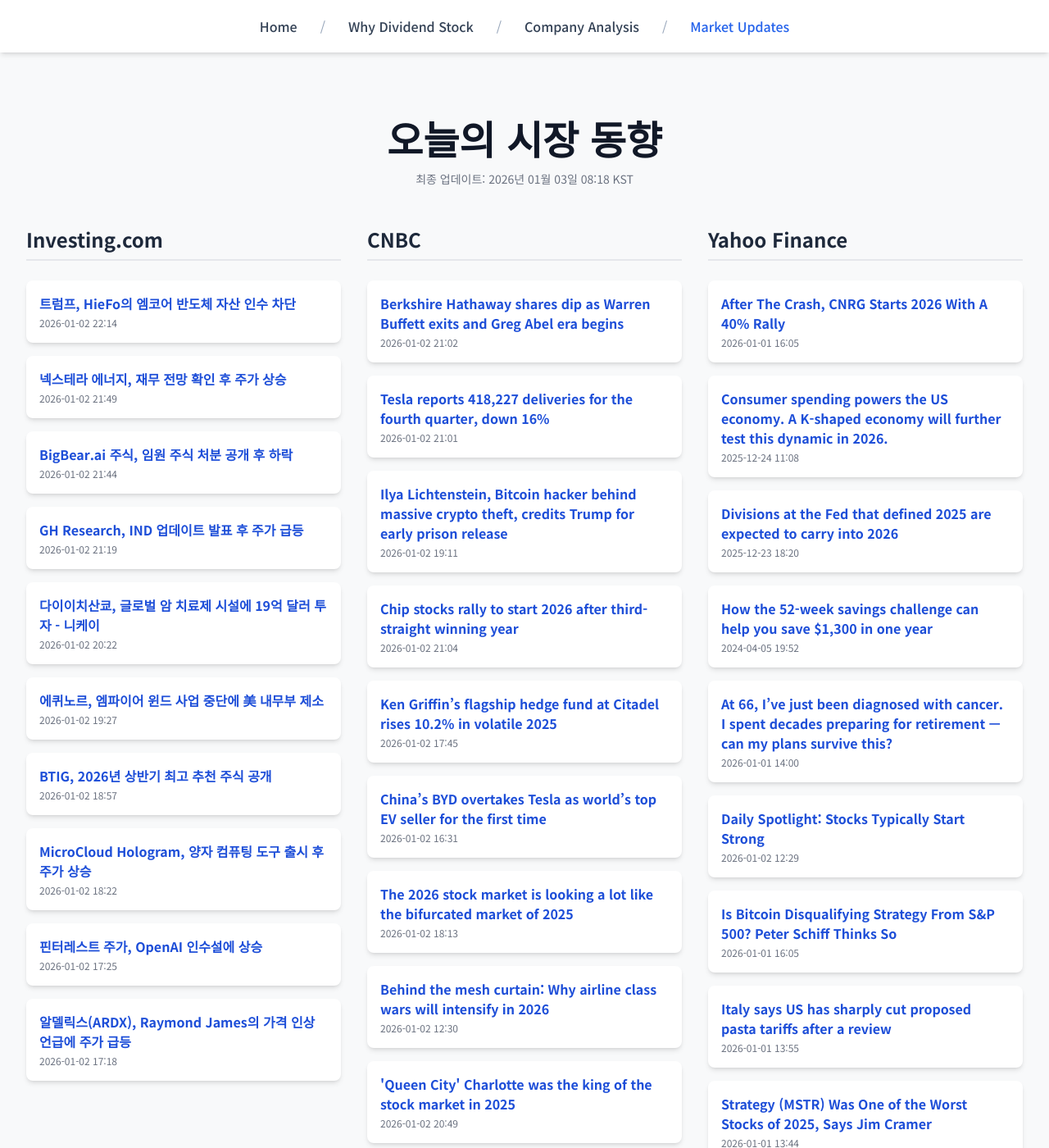
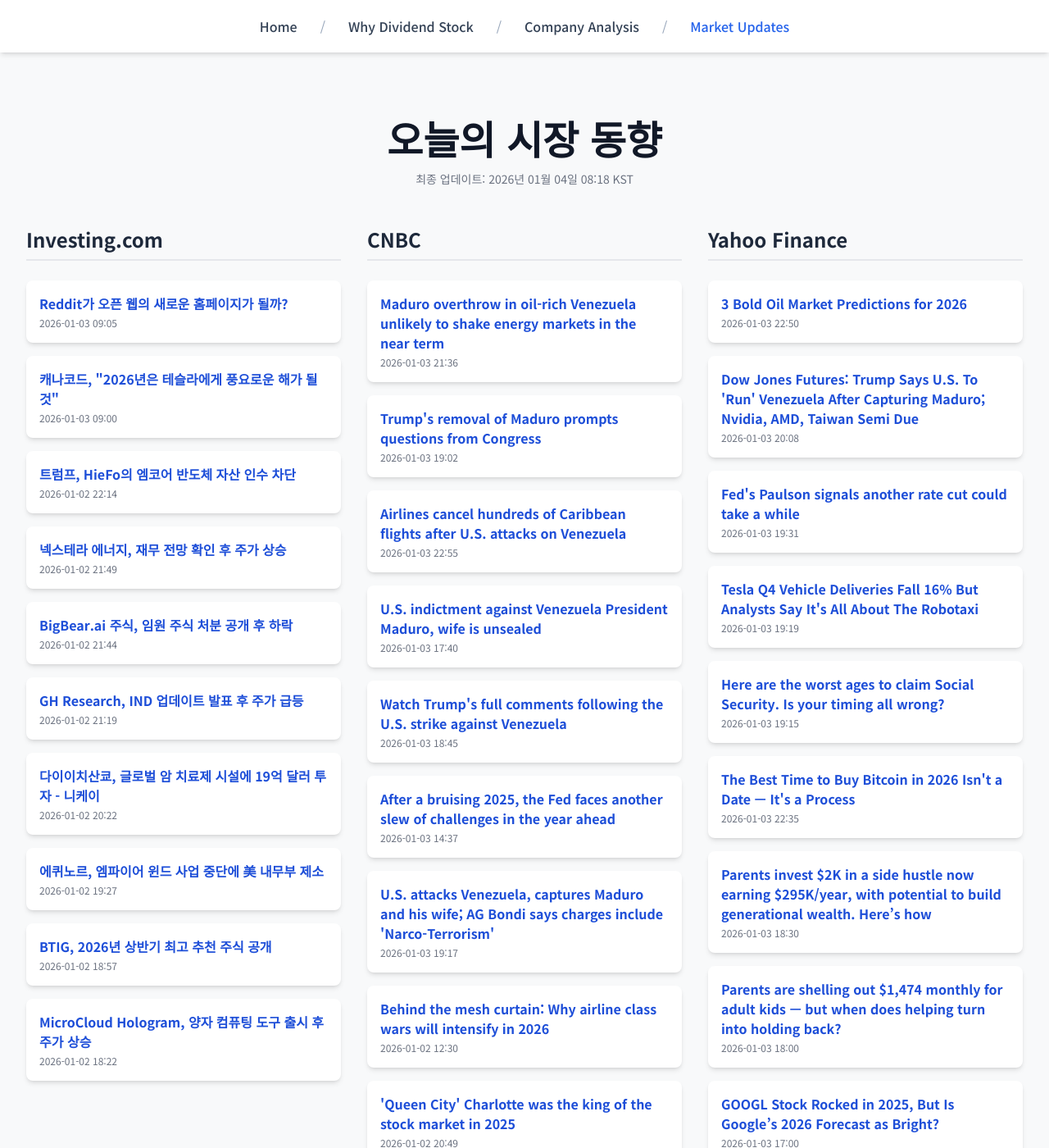
Before and after one commit to Kay-Hwang/my-company-analysis, a Jekyll site: the page built from market-updates.html, in a window 1280 px wide and 1400 px high. Shown: the whole window at 82% size. Built offline with Jekyll 4.4.1, drawn with Linux system fonts in a browser that asks for light colours; nearby versions of some CDN libraries; a script that is not in the unit is left out; some of the changed text lies outside the part shown.

Commit message:
Update daily data

```diff
--- a/_data/latest_data.json
+++ b/_data/latest_data.json
@@ -1,7 +1,19 @@
 {
-  "lastUpdated": "2026년 01월 03일 08:18 KST",
+  "lastUpdated": "2026년 01월 04일 08:18 KST",
   "news": {
     "investing": [
+      {
+        "title": "Reddit가 오픈 웹의 새로운 홈페이지가 될까?",
+        "link": "https://kr.investing.com/news/stock-market-news/article-1771767",
+        "pubDate": "2026-01-03 09:05:02",
+        "summary": "Reddit가 오픈 웹의 새로운 홈페이지가 될까?"
+      },
+      {
+        "title": "캐나코드, \"2026년은 테슬라에게 풍요로운 해가 될 것\"",
+        "link": "https://kr.investing.com/news/stock-market-news/article-1771765",
+        "pubDate": "2026-01-03 09:00:02",
+        "summary": "캐나코드, \"2026년은 테슬라에게 풍요로운 해가 될 것\""
+      },
       {
         "title": "트럼프, HieFo의 엠코어 반도체 자산 인수 차단",
         "link": "https://kr.investing.com/news/stock-market-news/article-93CH-1771655",
@@ -49,62 +61,50 @@
         "link": "https://kr.investing.com/news/stock-market-news/article-93CH-1771523",
         "pubDate": "2026-01-02 18:22:44",
         "summary": "MicroCloud Hologram, 양자 컴퓨팅 도구 출시 후 주가 상승"
-      },
-      {
-        "title": "핀터레스트 주가, OpenAI 인수설에 상승",
-        "link": "https://kr.investing.com/news/stock-market-news/article-93CH-1771506",
-        "pubDate": "2026-01-02 17:25:22",
-        "summary": "핀터레스트 주가, OpenAI 인수설에 상승"
-      },
-      {
-        "title": "알델릭스(ARDX), Raymond James의 가격 인상 언급에 주가 급등",
-        "link": "https://kr.investing.com/news/stock-market-news/article-93CH-1771504",
-        "pubDate": "2026-01-02 17:18:33",
-        "summary": "알델릭스(ARDX), Raymond James의 가격 인상 언급에 주가 급등"
       }
     ],
     "cnbc": [
       {
-        "title": "Berkshire Hathaway shares dip as Warren Buffett exits and Greg Abel era begins",
-        "link": "https://www.cnbc.com/2026/01/02/berkshire-hathaway-shares-dip-as-warren-buffett-exits-and-greg-abel-era-begins.html",
-        "pubDate": "Fri, 02 Jan 2026 21:02:09 GMT",
-        "summary": "Investors digested the formal end of Warren Buffett's six-decade tenure as chief executive and the start of a new era under successor Greg Abel."
+        "title": "Maduro overthrow in oil-rich Venezuela unlikely to shake energy markets in the near term",
+        "link": "https://www.cnbc.com/2026/01/03/trump-venezuela-attack-oil-markets.html",
+        "pubDate": "Sat, 03 Jan 2026 21:36:46 GMT",
+        "summary": "While Venezuela has the world's largest oil reserves, its oil production is relatively small."
       },
       {
-        "title": "Tesla reports 418,227 deliveries for the fourth quarter, down 16%",
-        "link": "https://www.cnbc.com/2026/01/02/tesla-tsla-q4-2025-vehicle-deliveries.html",
-        "pubDate": "Fri, 02 Jan 2026 21:01:33 GMT",
-        "summary": "Tesla's fourth-quarter deliveries report follows a steep rally in the company's stock in the last few months of 2025."
+        "title": "Trump's removal of Maduro prompts questions from Congress",
+        "link": "https://www.cnbc.com/2026/01/03/trumps-maduro-venezuela-congress.html",
+        "pubDate": "Sat, 03 Jan 2026 19:02:56 GMT",
+        "summary": "Congressional lawmakers say they were not briefed before President Donald Trump launched a land attack on Venezuela and deposed President Nicolas Maduro."
       },
       {
-        "title": "Ilya Lichtenstein, Bitcoin hacker behind massive crypto theft, credits Trump for early prison release",
-        "link": "https://www.cnbc.com/2026/01/02/bitcoin-hacker-ilya-lichtenstein-bitfinex-razzlekhan.html",
-        "pubDate": "Fri, 02 Jan 2026 19:11:41 GMT",
-        "summary": "Ilya Lichtenstein had been sentenced to five years in prison after pleading guilty and admitting to the hack of crypto assets valued in the billions of dollars."
+        "title": "Airlines cancel hundreds of Caribbean flights after U.S. attacks on Venezuela",
+        "link": "https://www.cnbc.com/2026/01/03/venezuela-airspace-flight-disruptions.html",
+        "pubDate": "Sat, 03 Jan 2026 22:55:24 GMT",
+        "summary": "U.S. airlines cancel hundreds of Caribbean flights after U.S. strikes on Venezuela."
       },
       {
-        "title": "Chip stocks rally to start 2026 after third-straight winning year",
-        "link": "https://www.cnbc.com/2026/01/02/chipmakers-2026-ai-trade.html",
-        "pubDate": "Fri, 02 Jan 2026 21:04:52 GMT",
-        "summary": "Investors piled into the winning artificial intelligence-adjacent sector following another big year of gains."
+        "title": "U.S. indictment against Venezuela President Maduro, wife is unsealed",
+        "link": "https://www.cnbc.com/2026/01/03/maduro-indictment-drugs-venezuela.html",
+        "pubDate": "Sat, 03 Jan 2026 17:40:49 GMT",
+        "summary": "The indictment was unsealed hours after U.S. forces launched an attack on Venezuela and captured its president Nicolas Maduro and his wife, Cilia Flores."
       },
       {
-        "title": "Ken Griffin’s flagship hedge fund at Citadel rises 10.2% in volatile 2025",
-        "link": "https://www.cnbc.com/2026/01/02/ken-griffins-flagship-hedge-fund-at-citadel-rises-10point2percent-in-volatile-2025.html",
-        "pubDate": "Fri, 02 Jan 2026 17:45:39 GMT",
-        "summary": "Citadel's flagship multistrategy Wellington fund, its largest, gained 10.2% in 2025, according to a person familiar with the firm's returns."
+        "title": "Watch Trump's full comments following the U.S. strike against Venezuela",
+        "link": "https://www.cnbc.com/2026/01/03/trump-venezuela-attack.html",
+        "pubDate": "Sat, 03 Jan 2026 18:45:29 GMT",
+        "summary": "President Donald Trump is scheduled to speak Saturday morning following a stunning, large-scale attack on Venezuela overnight."
       },
       {
-        "title": "China’s BYD overtakes Tesla as world’s top EV seller for the first time",
-        "link": "https://www.cnbc.com/2026/01/02/chinas-byd-to-overtake-tesla-as-worlds-top-ev-seller-for-first-time.html",
-        "pubDate": "Fri, 02 Jan 2026 16:31:45 GMT",
-        "summary": "The milestone caps an extraordinary rise for BYD, a company Tesla's Elon Musk once dismissed by laughing at their products."
+        "title": "After a bruising 2025, the Fed faces another slew of challenges in the year ahead",
+        "link": "https://www.cnbc.com/2026/01/03/federal-reserve-powell-face-challenges-in-2026.html",
+        "pubDate": "Sat, 03 Jan 2026 14:37:41 GMT",
+        "summary": "The central bank heads into 2026 facing a slew of political and policy challenges."
       },
       {
-        "title": "The 2026 stock market is looking a lot like the bifurcated market of 2025",
-        "link": "https://www.cnbc.com/2026/01/02/meet-the-2026-stock-market-its-the-same-ai-reliant-market-of-2025.html",
-        "pubDate": "Fri, 02 Jan 2026 18:13:44 GMT",
-        "summary": "A look inside the S&amp;P 500 shows a major division, with five sectors higher, led by industrials, and six sectors lower, led by consumer discretionary."
+        "title": "U.S. attacks Venezuela, captures Maduro and his wife; AG Bondi says charges include 'Narco-Terrorism'",
+        "link": "https://www.cnbc.com/2026/01/03/trump-us-operation-captured-venezuela-president-nicolas-maduro.html",
+        "pubDate": "Sat, 03 Jan 2026 19:17:00 GMT",
+        "summary": "Maduro and his wife were captured and removed from the country following the operation, Trump said in a statement on Truth Social."
       },
       {
         "title": "Behind the mesh curtain: Why airline class wars will intensify in 2026",
@@ -119,72 +119,72 @@
         "summary": "Lithium and steel outshined A.I. in 2025, at least when it comes to CNBC's exclusive Power City Indexes."
       },
       {
-        "title": "Some ETFs compete on price — but fees shouldn't always 'drive the investment decision,' analyst says",
-        "link": "https://www.cnbc.com/2026/01/02/etf-fees.html",
-        "pubDate": "Fri, 02 Jan 2026 21:07:13 GMT",
-        "summary": "While exchange-traded funds with lower fees let you keep more investment gains, cost may not always be the most important factor to consider, experts say."
+        "title": "Buffett backs new CEO Greg Abel with 'huge endorsement' in CNBC interview",
+        "link": "https://www.cnbc.com/2026/01/03/buffett-backs-new-ceo-abel-with-huge-endorsement-in-cnbc-interview.html",
+        "pubDate": "Sat, 03 Jan 2026 14:32:12 GMT",
+        "summary": "Warren Buffett told CNBC he'd rather have new Berkshire CEO Greg Abel handle his money \"than any of the top investment advisers or any of the top CEOs\" in the U.S."
       }
     ],
     "yahoo": [
       {
-        "title": "After The Crash, CNRG Starts 2026 With A 40% Rally",
-        "link": "https://finance.yahoo.com/news/crash-cnrg-starts-2026-40-160537097.html",
-        "pubDate": "2026-01-01T16:05:37Z",
-        "summary": "After The Crash, CNRG Starts 2026 With A 40% Rally"
+        "title": "3 Bold Oil Market Predictions for 2026",
+        "link": "https://finance.yahoo.com/news/3-bold-oil-market-predictions-225000578.html",
+        "pubDate": "2026-01-03T22:50:00Z",
+        "summary": "3 Bold Oil Market Predictions for 2026"
       },
       {
-        "title": "Consumer spending powers the US economy. A K-shaped economy will further test this dynamic in 2026.",
-        "link": "https://finance.yahoo.com/news/consumer-spending-powers-the-us-economy-a-k-shaped-economy-will-further-test-this-dynamic-in-2026-110830708.html",
-        "pubDate": "2025-12-24T11:08:30Z",
-        "summary": "Consumer spending powers the US economy. A K-shaped economy will further test this dynamic in 2026."
+        "title": "Dow Jones Futures: Trump Says U.S. To 'Run' Venezuela After Capturing Maduro; Nvidia, AMD, Taiwan Semi Due",
+        "link": "https://www.investors.com/market-trend/stock-market-today/dow-jones-futures-trump-us-run-venezuela-maduro-nvidia-amd-taiwan-semi/?src=A00220&yptr=yahoo",
+        "pubDate": "2026-01-03T20:08:43Z",
+        "summary": "Dow Jones Futures: Trump Says U.S. To 'Run' Venezuela After Capturing Maduro; Nvidia, AMD, Taiwan Semi Due"
       },
       {
-        "title": "Divisions at the Fed that defined 2025 are expected to carry into 2026",
-        "link": "https://finance.yahoo.com/news/divisions-at-the-fed-that-defined-2025-are-expected-to-carry-into-2026-182017036.html",
-        "pubDate": "2025-12-23T18:20:17Z",
-        "summary": "Divisions at the Fed that defined 2025 are expected to carry into 2026"
+        "title": "Fed's Paulson signals another rate cut could take a while",
+        "link": "https://finance.yahoo.com/news/feds-paulson-signals-another-rate-193145229.html",
+        "pubDate": "2026-01-03T19:31:45Z",
+        "summary": "Fed's Paulson signals another rate cut could take a while"
       },
       {
-        "title": "How the 52-week savings challenge can help you save $1,300 in one year",
-        "link": "https://finance.yahoo.com/personal-finance/banking/article/52-week-savings-challenge-195251397.html",
-        "pubDate": "2024-04-05T19:52:51Z",
-        "summary": "How the 52-week savings challenge can help you save $1,300 in one year"
+        "title": "Tesla Q4 Vehicle Deliveries Fall 16% But Analysts Say It's All About The Robotaxi",
+        "link": "https://www.investors.com/news/tesla-stock-q4-vehicle-deliveries/?src=A00220&yptr=yahoo",
+        "pubDate": "2026-01-03T19:19:04Z",
+        "summary": "Tesla Q4 Vehicle Deliveries Fall 16% But Analysts Say It's All About The Robotaxi"
       },
       {
-        "title": "At 66, I’ve just been diagnosed with cancer. I spent decades preparing for retirement — can my plans survive this?",
-        "link": "https://finance.yahoo.com/news/66-ve-just-diagnosed-cancer-140000051.html",
-        "pubDate": "2026-01-01T14:00:00Z",
-        "summary": "At 66, I’ve just been diagnosed with cancer. I spent decades preparing for retirement — can my plans survive this?"
+        "title": "Here are the worst ages to claim Social Security. Is your timing all wrong?",
+        "link": "https://finance.yahoo.com/news/worst-ages-claim-social-security-191500248.html",
+        "pubDate": "2026-01-03T19:15:00Z",
+        "summary": "Here are the worst ages to claim Social Security. Is your timing all wrong?"
       },
       {
-        "title": "Daily Spotlight: Stocks Typically Start Strong",
-        "link": "https://finance.yahoo.com/research/reports/ARGUS_45741_MarketOutlook_1767356953000?yptr=yahoo&ncid=yahooproperties_plusresear_nm5q6ze1cei",
-        "pubDate": "2026-01-02T12:29:13Z",
-        "summary": "Daily Spotlight: Stocks Typically Start Strong"
+        "title": "The Best Time to Buy Bitcoin in 2026 Isn't a Date — It's a Process",
+        "link": "https://finance.yahoo.com/news/best-time-buy-bitcoin-2026-223442863.html",
+        "pubDate": "2026-01-03T22:35:05Z",
+        "summary": "The Best Time to Buy Bitcoin in 2026 Isn't a Date — It's a Process"
       },
       {
-        "title": "Is Bitcoin Disqualifying Strategy From S&P 500? Peter Schiff Thinks So",
-        "link": "https://finance.yahoo.com/news/bitcoin-disqualifying-strategy-p-500-160544906.html",
-        "pubDate": "2026-01-01T16:05:44Z",
-        "summary": "Is Bitcoin Disqualifying Strategy From S&P 500? Peter Schiff Thinks So"
+        "title": "Parents invest $2K in a side hustle now earning $295K/year, with potential to build generational wealth. Here’s how",
+        "link": "https://finance.yahoo.com/news/parents-invest-2k-side-hustle-183000702.html",
+        "pubDate": "2026-01-03T18:30:00Z",
+        "summary": "Parents invest $2K in a side hustle now earning $295K/year, with potential to build generational wealth. Here’s how"
       },
       {
-        "title": "Italy says US has sharply cut proposed pasta tariffs after a review",
-        "link": "https://finance.yahoo.com/news/italy-says-us-sharply-cut-135550982.html",
-        "pubDate": "2026-01-01T13:55:50Z",
-        "summary": "Italy says US has sharply cut proposed pasta tariffs after a review"
+        "title": "Parents are shelling out $1,474 monthly for adult kids — but when does helping turn into holding back?",
+        "link": "https://finance.yahoo.com/news/parents-shelling-1-474-monthly-180000956.html",
+        "pubDate": "2026-01-03T18:00:00Z",
+        "summary": "Parents are shelling out $1,474 monthly for adult kids — but when does helping turn into holding back?"
       },
       {
-        "title": "Strategy (MSTR) Was One of the Worst Stocks of 2025, Says Jim Cramer",
-        "link": "https://finance.yahoo.com/news/strategy-mstr-one-worst-stocks-134458441.html",
-        "pubDate": "2026-01-01T13:44:58Z",
-        "summary": "Strategy (MSTR) Was One of the Worst Stocks of 2025, Says Jim Cramer"
+        "title": "GOOGL Stock Rocked in 2025, But Is Google’s 2026 Forecast as Bright?",
+        "link": "https://finance.yahoo.com/news/googl-stock-rocked-2025-google-170002750.html",
+        "pubDate": "2026-01-03T17:00:02Z",
+        "summary": "GOOGL Stock Rocked in 2025, But Is Google’s 2026 Forecast as Bright?"
       },
       {
-        "title": "Paramount Skydance (PSKY) Should Bid $34 For Warner Bros, Says Jim Cramer",
-        "link": "https://finance.yahoo.com/news/paramount-skydance-psky-bid-34-134528302.html",
-        "pubDate": "2026-01-01T13:45:28Z",
-        "summary": "Paramount Skydance (PSKY) Should Bid $34 For Warner Bros, Says Jim Cramer"
+        "title": "The Saturday Spread: How Basketball Analytics May Help Extract Alpha (CPNG, DBX, BBY)",
+        "link": "https://finance.yahoo.com/news/saturday-spread-basketball-analytics-may-151501832.html",
+        "pubDate": "2026-01-03T15:15:01Z",
+        "summary": "The Saturday Spread: How Basketball Analytics May Help Extract Alpha (CPNG, DBX, BBY)"
       }
     ]
   }
```
